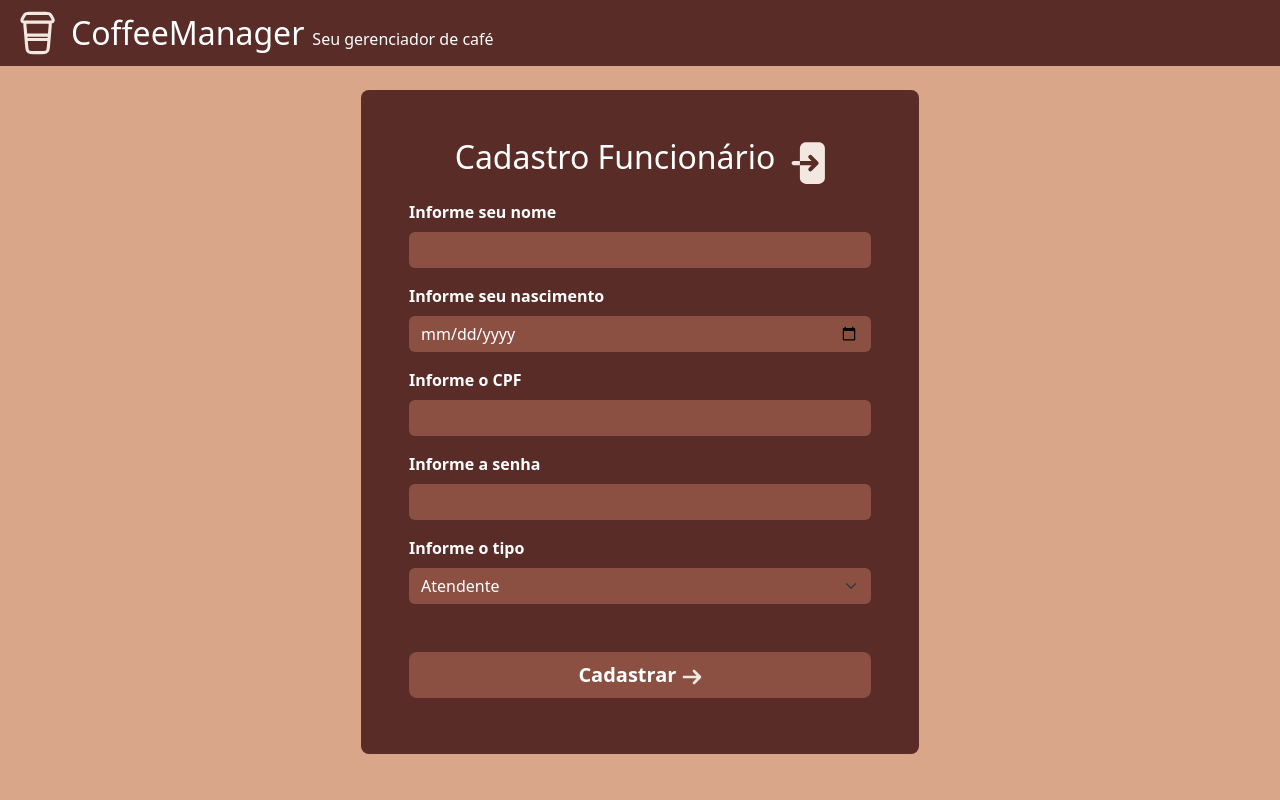
After one commit to guxtavocesar/PHP-projeto-arquitetura-camadas, a PHP site: template src/View/pages/login/cadastro.php in a window 1280 px wide. The commit adds this page. Run offline with PHP 8.4, Linux system fonts and the light colour scheme; the template is opened without the code that fills it, so the values that code supplies are empty; data comes from the database, SQL or seed files in the repository; some libraries are stand-ins or nearby versions; some web fonts are replaced.

Commit message:
Feat: desenvolvimento do cadastro de funcionário

```diff
--- a/src/DAL/Funcionario/Funcionario.php
+++ b/src/DAL/Funcionario/Funcionario.php
@@ -2,6 +2,54 @@
 
 namespace DAL\Funcionario;
 
-class Funcionario{
+require_once(ROOT.'/src/DAL/Conexao/Conexao.php');
+require_once(ROOT.'/src/Model/Funcionario/Funcionario.php');
 
+class Funcionario {
+
+    public function selectAll() {
+        $sql = "SELECT * FROM funcionario";
+        $con = \DAL\Conexao\Conexao::conectar();
+
+        $result = $con->query($sql);
+        $con = \DAL\Conexao\Conexao::desconectar();
+
+        foreach ($result as $row) {
+
+            $funcionario = new \Model\Funcionario\Funcionario();
+
+            $funcionario->setId($row["IdFuncionario"]);
+            $funcionario->setNome($row["Nome"]);
+            $funcionario->setDataNascimento($row["Nascimento"]);
+            $funcionario->setCpf($row["CPF"]);
+            $funcionario->setSenha($row["Senha"]);
+            $funcionario->setIdTipoFuncionario($row["IdTipoFuncionario"]);
+
+            $listaFuncionarios[] = $funcionario;
+        }
+
+        return $listaFuncionarios;
+    }
+
+    public function insert(\MODEL\Funcionario\Funcionario $funcionario) {
+
+        $senha = md5($funcionario->getSenha());
+
+        $sql = "INSERT INTO funcionario (Nome, Nascimento, CPF, senha, IdTipoFuncionario)
+                VALUES(
+                '{$funcionario->getNome()}',
+                '{$funcionario->getDataNascimento()}',
+                '{$funcionario->getCpf()}',
+                '{$senha}',
+                '{$funcionario->getIdTipoFuncionario()}'
+                )
+
+                ";
+
+        $con = \DAL\Conexao\Conexao::conectar();
+
+        $con->query($sql);
+
+        $con = \DAL\Conexao\Conexao::desconectar();
+    }
 }
--- a/src/DAL/Funcionario/Tipo.php
+++ b/src/DAL/Funcionario/Tipo.php
@@ -2,6 +2,29 @@
 
 namespace DAL\Funcionario;
 
+require_once(ROOT.'/src/DAL/Conexao/Conexao.php');
+require_once(ROOT.'/src/Model/Funcionario/Tipo.php');
+
 class Tipo{
 
+    public function selectAll() {
+        $sql = "SELECT * FROM tipo_funcionario";
+
+        $con = \DAL\Conexao\Conexao::conectar();
+
+        $result = $con->query($sql);
+        $con = \DAL\Conexao\Conexao::desconectar();
+
+        foreach($result as $row) {
+
+            $tipo = new \MODEL\Funcionario\Tipo();
+
+            $tipo->setId($row["IdTipoFuncionario"]);
+            $tipo->setDescricao($row["Descricao"]);
+
+            $listaTipos[] = $tipo;
+        }
+
+        return $listaTipos;
+    }
 }
--- /dev/null
+++ b/src/View/pages/login/cadastro.php
@@ -0,0 +1,127 @@
+<?php
+
+require_once(ROOT.'/src/DAL/Conexao/Conexao.php');
+require_once(ROOT.'/src/DAL/Funcionario/Tipo.php');
+require_once(ROOT.'/src/DAL/Funcionario/Funcionario.php');
+require_once(ROOT.'/src/Model/Funcionario/Funcionario.php');
+
+use DAL\Conexao\Conexao;
+use DAL\Funcionario\Tipo;
+use DAL\Funcionario\Funcionario;
+
+$dalFuncionario = new Funcionario();
+$dalTipo = new Tipo();
+$cpfFound = false;
+$con = Conexao::conectar();
+
+$listaTipos = $dalTipo->selectAll();
+
+// Verificar o cpf do novo cadastro
+if (isset($_POST['cpf'])) {
+
+    $cpfUsuario = trim($_POST['cpf']);
+    $con = Conexao::desconectar();
+
+    foreach ($dalFuncionario->selectAll() as $row) {
+
+        if ($row->getCpf() == $cpfUsuario) {
+
+            $cpfFound = true;
+        }
+    }
+
+    if ($cpfFound == false) {
+
+        $funcionario = new \MODEL\Funcionario\Funcionario();
+
+        $funcionario->setNome($_POST["Nome"]);
+        $funcionario->setDataNascimento($_POST["Nascimento"]);
+        $funcionario->setCpf($_POST["cpf"]);
+        $funcionario->setSenha($_POST["senha"]);
+        $funcionario->setIdTipoFuncionario($_POST["idTipo"]);
+
+        $dalFuncionario->insert($funcionario);
+
+        header('location: ' .HOST.'/login');
+    }
+}
+
+?>
+
+<!DOCTYPE html>
+<html lang="pt-br">
+
+<?php include_once(ROOT."/src/View/layout/head.php");  ?>
+
+<body>
+
+<?php include_once(ROOT."/src/View/components/navbar.php"); ?>
+<form method="POST">
+<div class="container d-flex flex-direction-row justify-content-center align-items-center">
+
+    <div class="rounded-3 p-5 mt-4 w-50" style="background-color: var(--primary-color); height: 83vh;">
+
+        <div class="d-flex flex-direction-row justify-content-center">
+            <h3 class="fs-2 mb-4 mx-2 logo-title">Cadastro Funcionário</h3>
+            <svg width="50" height="50" viewBox="0 0 70 70" fill="none" xmlns="http://www.w3.org/2000/svg">
+                <path fill-rule="evenodd" clip-rule="evenodd" d="M32.4167 6C30.096 6 27.8704 6.92187 26.2295 8.56282C24.5885 10.2038 23.6667 12.4294 23.6667 14.75V55.5833C23.6667 57.904 24.5885 60.1296 26.2295 61.7705C27.8704 63.4115 30.096 64.3333 32.4167 64.3333H49.9167C52.2373 64.3333 54.4629 63.4115 56.1039 61.7705C57.7448 60.1296 58.6667 57.904 58.6667 55.5833V14.75C58.6667 12.4294 57.7448 10.2038 56.1039 8.56282C54.4629 6.92187 52.2373 6 49.9167 6H32.4167ZM36.1879 24.3546C36.7349 23.8078 37.4766 23.5006 38.25 23.5006C39.0234 23.5006 39.7651 23.8078 40.3121 24.3546L49.0621 33.1046C49.6089 33.6515 49.916 34.3933 49.916 35.1667C49.916 35.9401 49.6089 36.6818 49.0621 37.2287L40.3121 45.9787C39.762 46.51 39.0252 46.804 38.2605 46.7974C37.4958 46.7907 36.7642 46.484 36.2234 45.9432C35.6827 45.4024 35.3759 44.6709 35.3693 43.9062C35.3626 43.1414 35.6566 42.4047 36.1879 41.8546L39.9592 38.0833H14.9167C14.1431 38.0833 13.4013 37.776 12.8543 37.2291C12.3073 36.6821 12 35.9402 12 35.1667C12 34.3931 12.3073 33.6513 12.8543 33.1043C13.4013 32.5573 14.1431 32.25 14.9167 32.25H39.9592L36.1879 28.4787C35.6411 27.9318 35.334 27.1901 35.334 26.4167C35.334 25.6433 35.6411 24.9015 36.1879 24.3546Z" fill="#F2E8DF"/>
+            </svg>
+        </div>
+
+        <?php if(isset($cpfFound) && $cpfFound){ ?>
+
+            <div class="alert alert-warning" role="alert">
+                <span class="fw-medium">CPF já registrado! Tente efetuar o login novamente</span>
+            </div>
+
+        <?php } ?>
+
+        <div class="mb-3">
+            <label for="Nome" class="form-label title fw-semibold">Informe seu nome</label>
+            <input type="text" class="form-control input-primary border-0" id="Nome" name="Nome" maxlength="11" required>
+        </div>
+
+        <div class="mb-3">
+            <label for="Nascimento" class="form-label title fw-semibold">Informe seu nascimento</label>
+            <input type="date" class="form-control input-primary border-0" id="Nascimento" name="Nascimento" maxlength="11" required>
+        </div>
+
+        <div class="mb-3">
+            <label for="cpf" class="form-label title fw-semibold">Informe o CPF</label>
+            <input type="text" class="form-control input-primary border-0" id="cpf" name="cpf" maxlength="11" required>
+        </div>
+
+        <div class="mb-3">
+            <label for="senha" class="form-label title fw-semibold">Informe a senha</label>
+            <input type="password" class="form-control input-primary border-0" id="senha" name="senha" class="form-control" aria-describedby="passwordHelpBlock" required>
+        </div>
+
+        <div class="mb-3 mb-5">
+            <label for="idTipo" class="form-label title fw-semibold">Informe o tipo</label>
+            <select class="form-select input-primary border-0" aria-label="Default select example" id="idTipo" name="idTipo">
+
+            <?php
+            foreach ($listaTipos as $tipo) {
+                echo '<option value="' . $tipo->getId() . '">' . $tipo->getDescricao() . '</option>';
+            }
+            ?>
+
+            </select>
+        </div>
+
+        <div class="d-grid gap-4 mx-auto">
+            <button type="submit" class="btn btn-primary button-primary-system fw-semibold btn-lg border border-0">
+            Cadastrar
+                <svg width="20" height="20" viewBox="0 0 40 40" fill="none" xmlns="http://www.w3.org/2000/svg">
+                    <path d="M22.1146 6.11466C22.6147 5.61473 23.2928 5.33389 23.9999 5.33389C24.707 5.33389 25.3852 5.61473 25.8853 6.11466L37.8853 18.1147C38.3852 18.6147 38.666 19.2929 38.666 20C38.666 20.7071 38.3852 21.3853 37.8853 21.8853L25.8853 33.8853C25.3823 34.3711 24.7087 34.6399 24.0095 34.6338C23.3103 34.6277 22.6415 34.3473 22.1471 33.8528C21.6526 33.3584 21.3722 32.6896 21.3661 31.9904C21.36 31.2912 21.6288 30.6176 22.1146 30.1147L29.3333 22.6667H3.99992C3.29267 22.6667 2.6144 22.3857 2.1143 21.8856C1.6142 21.3855 1.33325 20.7072 1.33325 20C1.33325 19.2927 1.6142 18.6145 2.1143 18.1144C2.6144 17.6143 3.29267 17.3333 3.99992 17.3333H29.3333L22.1146 9.88532C21.6147 9.38525 21.3338 8.70709 21.3338 7.99999C21.3338 7.29289 21.6147 6.61473 22.1146 6.11466Z" fill="#F2E8DF" />
+                </svg>
+            </button>
+        </div>
+
+
+    </div>
+</div>
+</form>
+
+</body>
+</html>
--- a/src/routes/routes.php
+++ b/src/routes/routes.php
@@ -5,6 +5,9 @@ $routes = [
     '/' => 'MesaController@index',
 
     '/login' => 'LoginController@index',
+
+    # Rotas referentes ao cadastro de funcionario
+    '/cadastro' => 'CadastroFuncionarioController@index',
 
     # Rotas referentes à mesa
     '/mesa' => 'MesaController@index',
```
Also changed, not shown: src/Controller/CadastroFuncionarioController.php (added, +15 -0 lines).
